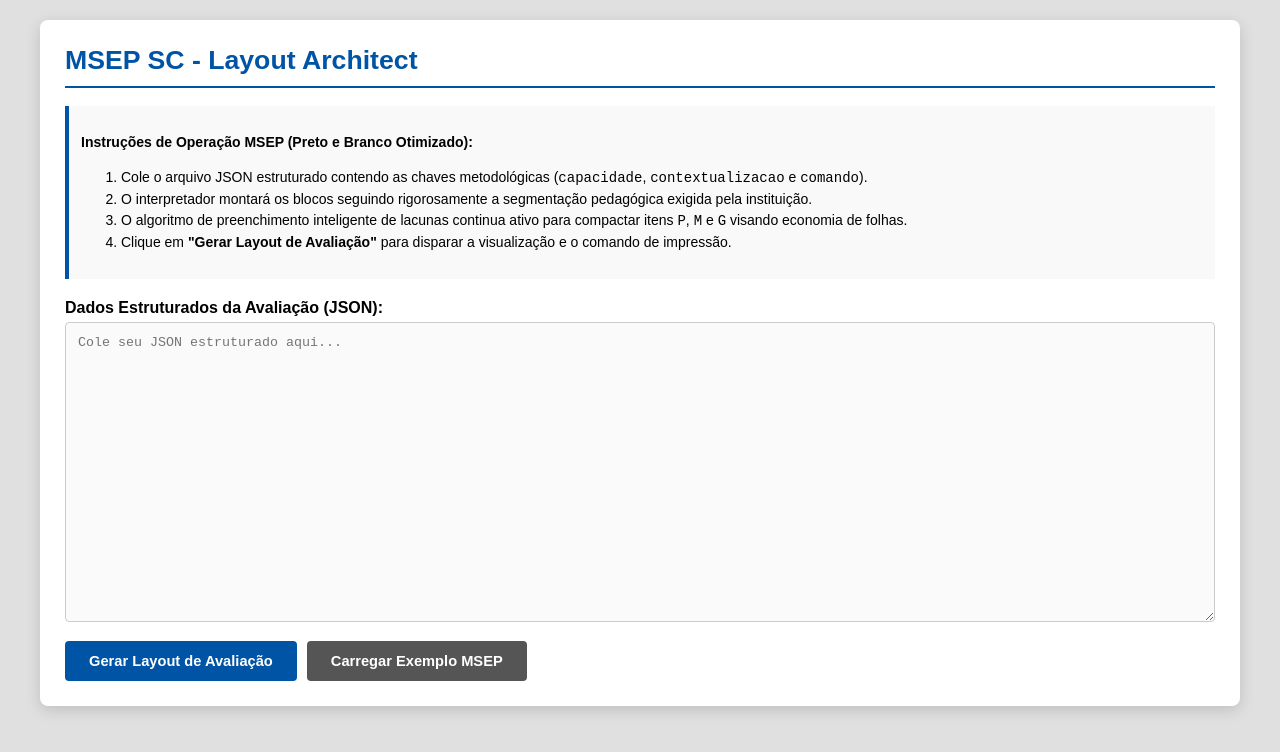
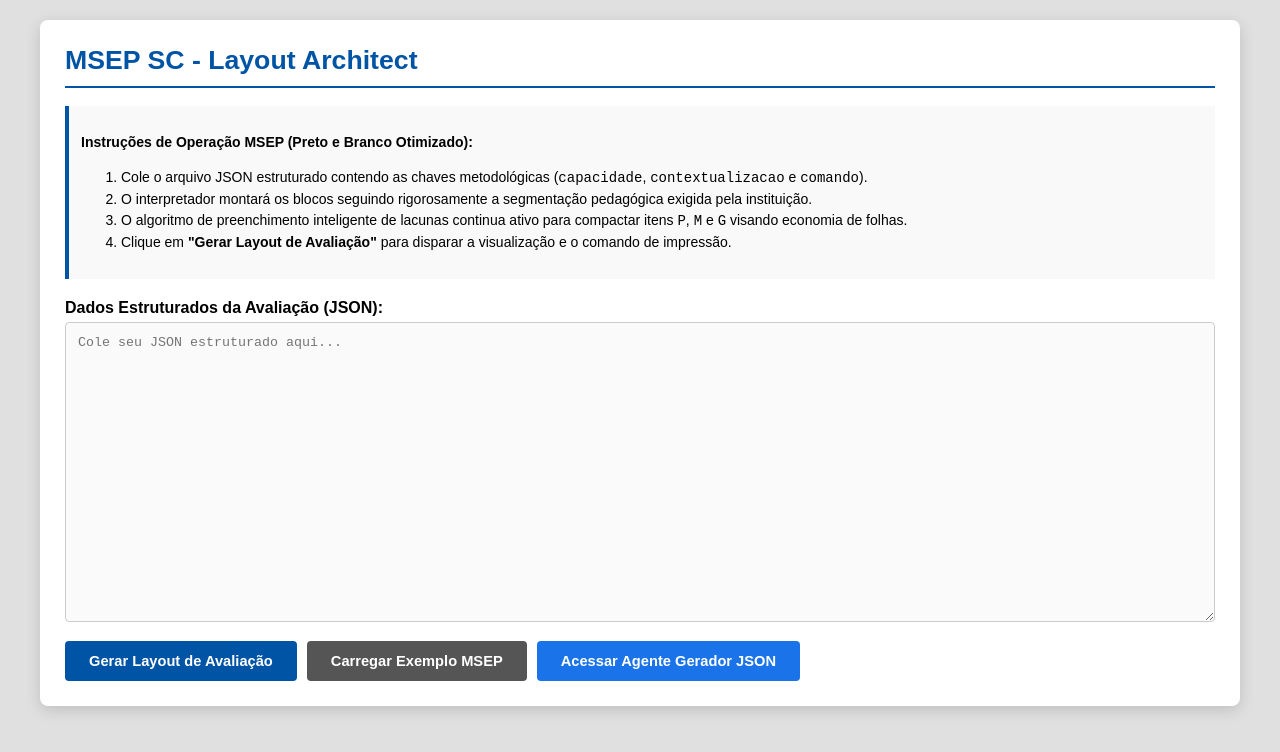
Before and after one commit to marcossc-beep/gerador_avaliacao_objetiva, a plain HTML site: page index.html in a window 1280 px wide. Drawn offline with Linux system fonts and the light colour scheme.

Commit message:
Update index.html

```diff
--- a/index.html
+++ b/index.html
@@ -67,9 +67,10 @@
             margin-top: 15px;
             display: flex;
             gap: 10px;
+            flex-wrap: wrap;
         }
 
-        button {
+        button, .btn-link {
             background-color: #0054a6;
             color: white;
             border: none;
@@ -79,9 +80,13 @@
             border-radius: 4px;
             cursor: pointer;
             transition: background 0.2s;
+            text-decoration: none;
+            display: inline-flex;
+            align-items: center;
+            justify-content: center;
         }
 
-        button:hover {
+        button:hover, .btn-link:hover {
             background-color: #003a73;
         }
 
@@ -90,6 +95,13 @@
         }
         button.secondary:hover {
             background-color: #333;
+        }
+
+        .btn-link.agent-btn {
+            background-color: #1a73e8;
+        }
+        .btn-link.agent-btn:hover {
+            background-color: #1557b0;
         }
 
         /* Área de Visualização do Documento */
@@ -373,6 +385,7 @@
         <div class="btn-container">
             <button onclick="processarAvaliacao()">Gerar Layout de Avaliação</button>
             <button class="secondary" onclick="carregarExemploMSEP()">Carregar Exemplo MSEP</button>
+            <a href="https://gemini.google.com/gem/11MTS3gNX9BTVskJV-jtE-P2NAqtdyFcz?usp=sharing" target="_blank" class="btn-link agent-btn">Acessar Agente Gerador JSON</a>
         </div>
     </div>
 
@@ -519,24 +532,23 @@
             questoesOtimizadas.forEach((q, idx) => {
                 let numItem = String(idx + 1).padStart(2, '0');
 
-                // Montagem com separação explícita de elementos metodológicos
+                // Montagem sem o campo "REF. ORIGINAL" no cabeçalho
                 let itemHTML = `
                     <div class="item-container">
-                        <div class="item-header-bar">ITEM ${numItem} (Ref. Original: Questão ${q.idOriginal || (idx+1)})</div>
+                        <div class="item-header-bar">ITEM ${numItem}</div>
                 `;
 
                 // 1. CAPACIDADE AVALIADA
                 if (q.capacidade) {
                     itemHTML += `
                         <div class="msep-section">
-                            <span class="msep-label">Capacidade Avaliada:</span><br>
+                            <span class="msep-label">Capacidade Evaluada:</span><br>
                             <em>${escapeHTML(q.capacidade)}</em>
                         </div>
                     `;
                 }
 
                 // 2. CONTEXTUALIZAÇÃO
-                // Se não vier mapeado especificamente, usa a chave 'enunciado' como fallback histórico
                 let contextoConteudo = q.contextualizacao || q.enunciado || '';
                 if (contextoConteudo) {
                     itemHTML += `
```
